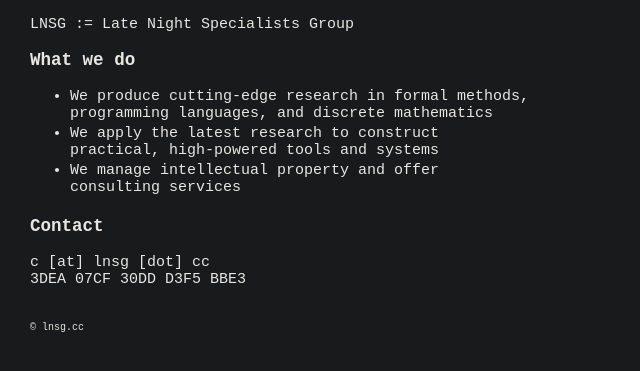
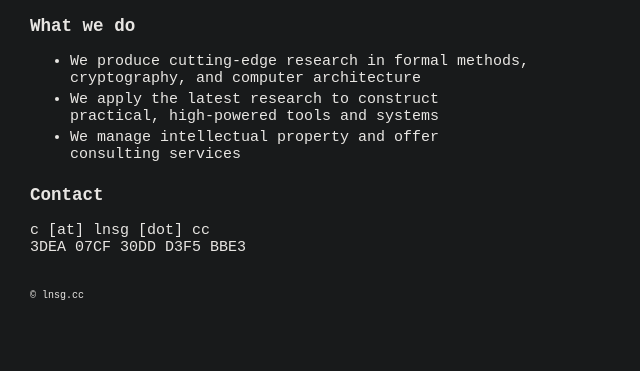
Before and after one commit to lnsgcc/lnsgcc.github.io, a plain HTML site: page index.html in a window 1280 px wide. Shown: the part 39-410 px from the top of the page, without its empty margins (0-640 px from the left). Drawn offline with Linux system fonts and the light colour scheme.

Commit message:
Update index.html

```diff
--- a/index.html
+++ b/index.html
@@ -23,16 +23,15 @@ footer {
   font-size:small;
 }
 li {
-  padding-bottom:3px;
+  padding-bottom:4px;
 }
 </style>
 
 <body>
   <h2>Late Night Specialists Group</h2>
-  <span>LNSG := Late Night Specialists Group</span>
   <h3>What we do</h3>
   <ul>
-    <li>We produce cutting-edge research in formal methods, programming languages, and discrete mathematics</li>
+    <li>We produce cutting-edge research in formal methods, cryptography, and computer architecture</li>
     <li>We apply the latest research to construct practical, high-powered tools and systems</li>
     <li>We manage intellectual property and offer consulting services</li>
   </ul>
```
